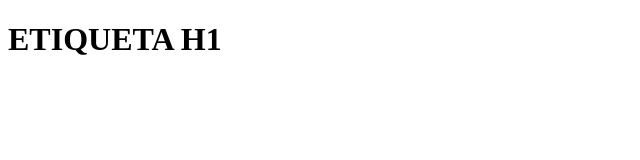
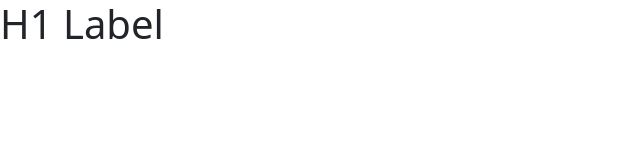
Before and after one commit to fga1990/Modern-JavaScript, a plain HTML site: page 01-FUNDAMENTOS/index.html in a window 1280 px wide. Shown: the whole page, without its empty margins (0-640 px from the left). Drawn offline with nearby package versions, Linux system fonts and the light colour scheme.

Commit message:
Add Variable definitions and comments

```diff
--- a/01-FUNDAMENTOS/app.js
+++ b/01-FUNDAMENTOS/app.js
@@ -1,4 +1,8 @@
 // console.log(console.log('Hola mundo!'));
+
+// let -> new variable definitionm ES6/ES2015...
+// var -> old variable definition...
+// const -> final constant...
 
 let a = 10, b = 10, c = 10, d = 10, x = a + b + c + d, y = "Hola", z = "Mundo";
 
@@ -13,4 +17,4 @@ console.warn({ x });
 
 console.table({ a, b, c, d, x, y, z });
 
-document.write('<h1>ETIQUETA H1</h1>')
+document.write('<h1>H1 Label</h1>')
--- a/01-FUNDAMENTOS/index.html
+++ b/01-FUNDAMENTOS/index.html
@@ -4,6 +4,7 @@
     <meta charset="UTF-8">
     <meta http-equiv="X-UA-Compatible" content="IE=edge">
     <meta name="viewport" content="width=device-width, initial-scale=1.0">
+    <link href="https://cdn.jsdelivr.net/npm/bootstrap@5.3.2/dist/css/bootstrap.min.css" rel="stylesheet" integrity="sha384-T3c6CoIi6uLrA9TneNEoa7RxnatzjcDSCmG1MXxSR1GAsXEV/Dwwykc2MPK8M2HN" crossorigin="anonymous">
     <title>Hola</title>
 </head>
 <body>
@@ -11,5 +12,6 @@
         console.log('Hola Mundo en HTML!');
     </script>
     <script src="app.js"></script>
+    <script src="https://cdn.jsdelivr.net/npm/bootstrap@5.3.2/dist/js/bootstrap.bundle.min.js" integrity="sha384-C6RzsynM9kWDrMNeT87bh95OGNyZPhcTNXj1NW7RuBCsyN/o0jlpcV8Qyq46cDfL" crossorigin="anonymous"></script>
 </body>
 </html>
```
